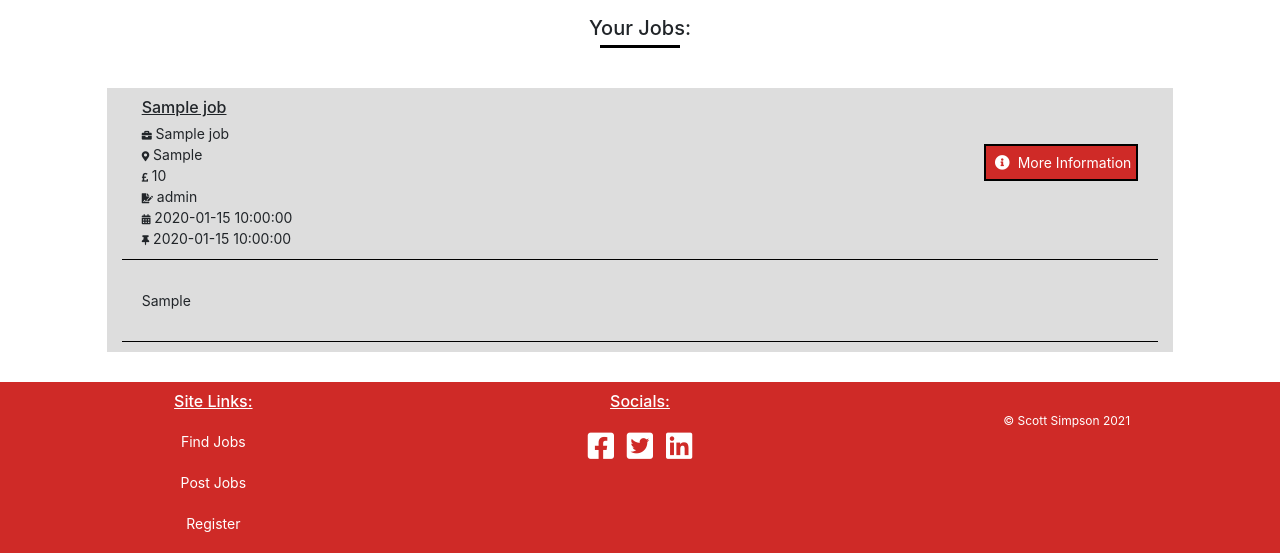
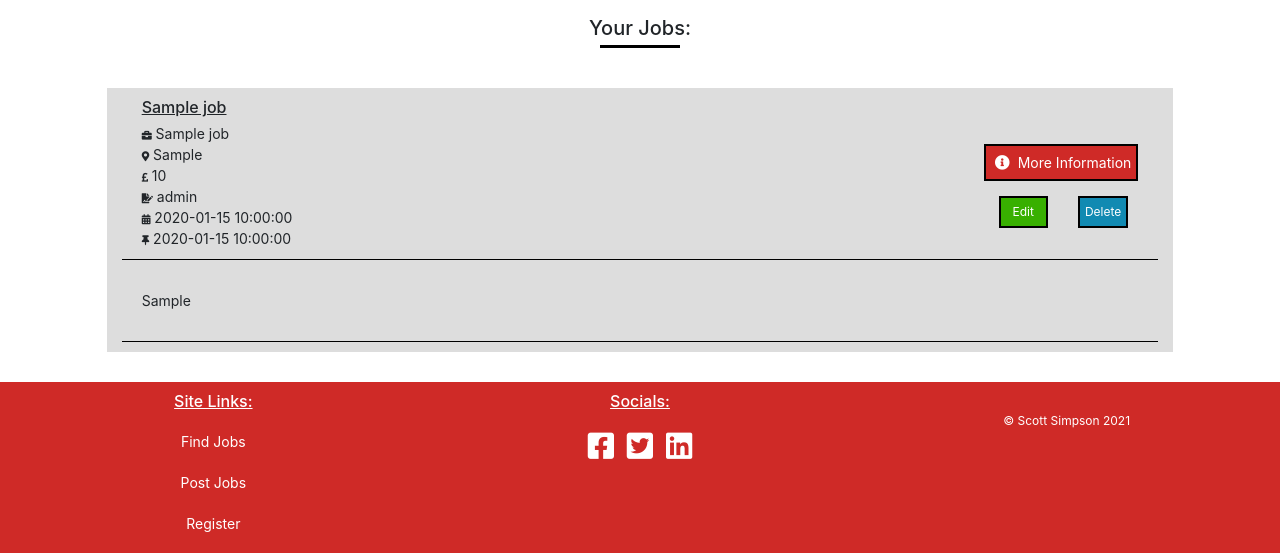
Before and after one commit to Code-Institute-Submissions/CI-MS3-Fledgling-Talent, a Flask app: page /profile/1 in a window 1280 px wide. Shown: the part 213-766 px from the top of the page. Run offline with Flask 2, Linux system fonts and the light colour scheme; the visitor is signed in with stand-in values (Sample User, id 1); a database or web service that is not in the repository returns one stand-in record (values such as "Sample title"); some libraries are stand-ins or nearby versions.

Commit message:
FEAT: Add edit/delete buttons to jobs and create edit_job.html

```diff
--- a/app.py
+++ b/app.py
@@ -88,6 +88,7 @@ def profile(username):
         {"username": session["user"]})["username"]
     if session["user"]:
         jobs = list(mongo.db.jobs.find().sort("_id", -1))
+
         return render_template("profile.html", username=username, jobs=jobs)
 
     return redirect(url_for("sign_in"))
--- a/static/css/style.css
+++ b/static/css/style.css
@@ -86,6 +86,26 @@ body {
     display: block;
     border: 0.2rem solid #000;
     margin-right: 2rem;
+}
+.edit-button {
+    float: right;
+    font-size: 1.2rem;
+    margin: 1rem;
+    margin-right: 2rem;
+    padding: 0.5rem 1.2rem;
+    background-color: #38B000;
+    border: 0.2rem solid #000;
+    color: #FFF;
+}
+.delete-button {
+    float: right;
+    font-size: 1.2rem;
+    margin: 1rem;
+    margin-right: 3rem;
+    padding: 0.5rem 0.5rem;
+    background-color: #118AB2;
+    border: 0.2rem solid #000;
+    color: #FFF;
 }
 /*--------------------------------------------Images*/
 #hero-image {
--- a/templates/profile.html
+++ b/templates/profile.html
@@ -34,6 +34,8 @@
                         <i class="fas fa-pound-sign"></i>
                         {{ job.job_salary }}
                     </div>
+                    <a href=""><button class="delete-button">Delete</button></a>
+                    <a href="{{ url_for('edit_job', job_id=job._id) }}"><button class="edit-button">Edit</button></a>
                     <div class="job-sub-headings">
                         <i class="fas fa-file-signature"></i>
                         {{ job.role_type }}
```
Also changed, not shown: templates/edit_job.html (added, +111 -0 lines).
